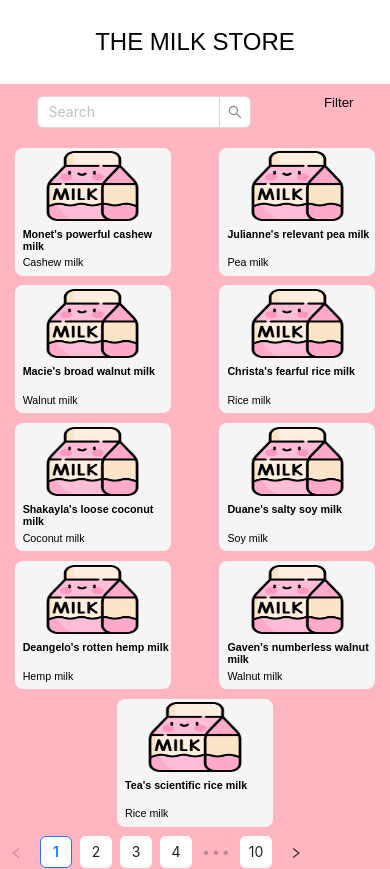
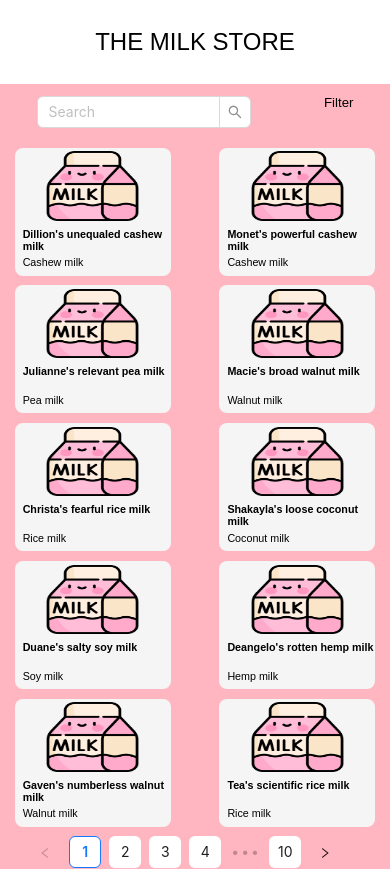
Before and after one commit to Munazar-99/milk-store, a React (Create React App) app in the folder frontend/: page / in a window 390 px wide. Built offline with nearby package versions, Linux system fonts and the light colour scheme.

Commit message:
pagination and styling in mobile view

```diff
--- a/frontend/src/componennts/MilkBoard.css
+++ b/frontend/src/componennts/MilkBoard.css
@@ -1,4 +1,5 @@
 .milk-board {
+    width: 100%;
     margin-top: 5%;
     display: flex;
     flex-direction: row;
@@ -7,3 +8,8 @@
     flex-wrap: wrap;
     width: 100%;
 }
+.page-numbers {
+    display: flex;
+    justify-content: center;
+    width: 95%;
+}
--- a/frontend/src/componennts/MilkBoard.tsx
+++ b/frontend/src/componennts/MilkBoard.tsx
@@ -8,17 +8,21 @@ import {Pagination} from 'antd'
 
 function MilkBoard() {
   const [data] = useState<Model>(database)
+  const [page, setPage] = useState<number>(1)
+  const paginationHandler = (currentPage: number) => {
+    setPage(currentPage)
+    console.log(page*10)
+  }
   return (
     <>
     <section className='milk-board'>
-      {data.results.slice(1,10).map((milkInfo) => {
-        console.log(milkInfo)
+      {data.results.slice(((page*10)-10),(page*10)).map((milkInfo) => {
         return (
           <MilkCard milkInfo={milkInfo} key={milkInfo.id}/>
         )
       })}
     </section>
-    <Pagination  defaultCurrent={1} total={100} onChange={(current) => console.log(current)}/>
+    <Pagination className='page-numbers'  defaultCurrent={page} total={100} onChange={paginationHandler}/>
     </>
 
   )
--- a/frontend/src/componennts/MilkCard.css
+++ b/frontend/src/componennts/MilkCard.css
@@ -16,6 +16,8 @@
     height: 90%;
 }
 
+
+
 .milk-description {
     margin-left: 0.5rem;
 }
--- a/frontend/src/index.tsx
+++ b/frontend/src/index.tsx
@@ -8,9 +8,7 @@ const root = ReactDOM.createRoot(
   document.getElementById('root') as HTMLElement
 );
 root.render(
-  <React.StrictMode>
     <App />
-  </React.StrictMode>
 );
 
 // If you want to start measuring performance in your app, pass a function
```
